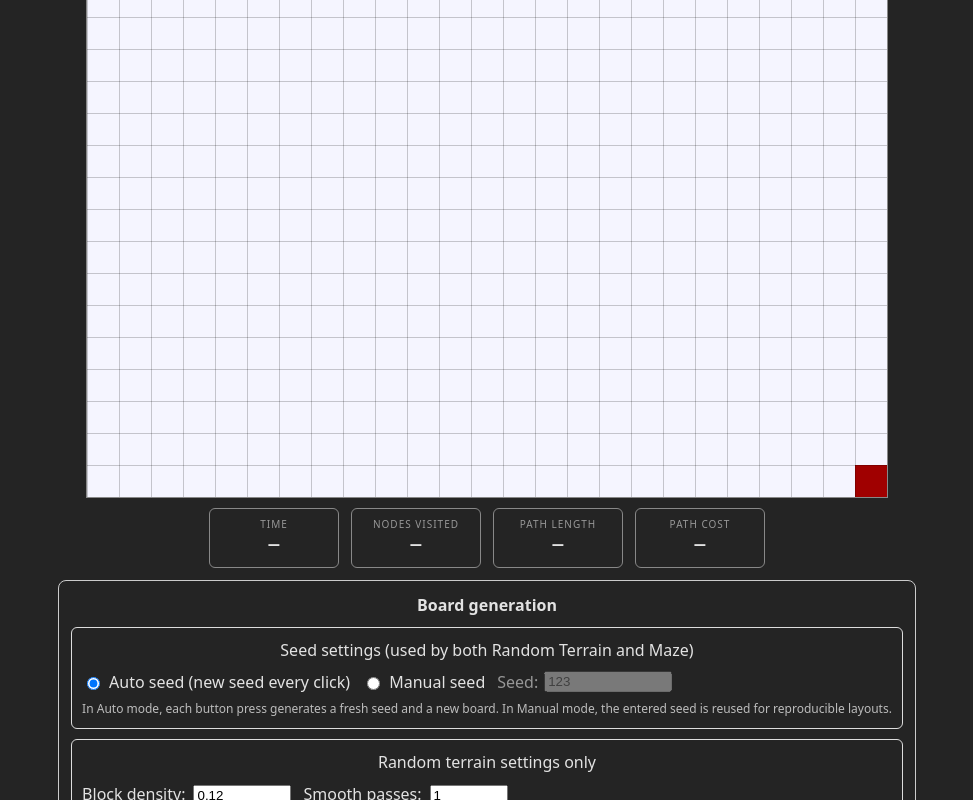
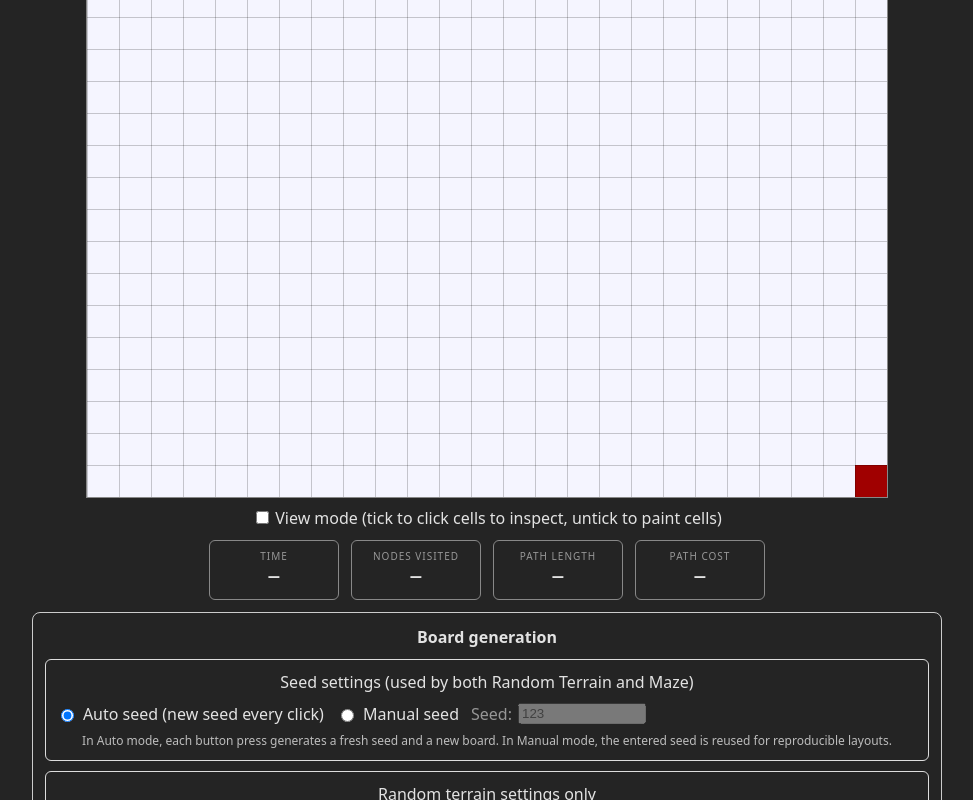
Before and after one commit to yud08/Pathfinding-Visualizer, a React (Vite) app: page / in a window 1280 px wide. Shown: the part 832-1632 px from the top of the page, without its empty margins (153-1126 px from the left). Built offline with nearby package versions, Linux system fonts and the light colour scheme.

Commit message:
protoype v1.0 part 2

```diff
--- a/src/App.tsx
+++ b/src/App.tsx
@@ -86,6 +86,8 @@ export default function App() {
   const [paintWeight, setPaintWeight] = useState(500);
   const [paintBlocked, setPaintBlocked] = useState(true);
 
+  const [viewMode, setViewMode] = useState(false);
+
   brush.mode = mode;
   brush.shape = shape;
   brush.setSize(brushSize);
@@ -108,6 +110,7 @@ export default function App() {
   const [smoothPasses, setSmoothPasses] = useState(1);
 
   function handleCellClick(index: number) {
+    if (!viewMode) return;
     setInspectedIndex(prev => prev === index ? null : index);
   }
 
@@ -235,6 +238,11 @@ export default function App() {
   const [metricPathLen, setMetricPathLen] = useState<number | null>(null);
   const [metricCost,    setMetricCost]    = useState<number | null>(null);
 
+  const [metricTimeB,    setMetricTimeB]    = useState<number | null>(null);
+  const [metricNodesB,   setMetricNodesB]   = useState<number | null>(null);
+  const [metricPathLenB, setMetricPathLenB] = useState<number | null>(null);
+  const [metricCostB,    setMetricCostB]    = useState<number | null>(null);
+
 function stopRunTimer() {
   if (timerRef.current !== null) {
     window.clearInterval(timerRef.current);
@@ -254,6 +262,10 @@ function resetAlgorithmRun(reason = "No algorithm running.") {
   setMetricNodes(null);
   setMetricPathLen(null);
   setMetricCost(null);
+  setMetricTimeB(null);
+  setMetricNodesB(null);
+  setMetricPathLenB(null);
+  setMetricCostB(null);
 }
 
 
@@ -398,16 +410,33 @@ function initialiseAlgorithmRun(algo: AlgoChoice) {
         if (ra) {
           const outcome = ra.step();
           setAlgoOverlay({ ...ra.overlay } as any);
-          if (outcome === "continue") doneA = false;
-          else runnerRef.current = null;
+          if (outcome === "continue") {
+            doneA = false;
+          } else {
+            const ov = ra.overlay;
+            const fp = ov.finalPath ?? [];
+            setMetricTime(startTimeRef.current ? performance.now() - startTimeRef.current : 0);
+            setMetricNodes(Array.from(ov.visited).reduce((s, v) => s + v, 0));
+            setMetricPathLen(fp.length);
+            setMetricCost("gCost" in ov && fp.length > 0 ? (ov as any).gCost[fp[fp.length - 1]] : 0);
+            runnerRef.current = null;
+          }
         }
         if (rb) {
           const outcome = rb.step();
           setOverlayB({ ...rb.overlay } as any);
-          if (outcome === "continue") doneB = false;
-          else runnerBRef.current = null;
+          if (outcome === "continue") {
+            doneB = false;
+          } else {
+            const ov = rb.overlay;
+            const fp = ov.finalPath ?? [];
+            setMetricTimeB(startTimeRef.current ? performance.now() - startTimeRef.current : 0);
+            setMetricNodesB(Array.from(ov.visited).reduce((s, v) => s + v, 0));
+            setMetricPathLenB(fp.length);
+            setMetricCostB("gCost" in ov && fp.length > 0 ? (ov as any).gCost[fp[fp.length - 1]] : 0);
+            runnerBRef.current = null;
           }
-
+        }
         bumpRender();
         if (doneA && doneB) {
           stopRunTimer();
@@ -464,14 +493,32 @@ function initialiseAlgorithmRun(algo: AlgoChoice) {
       if (ra) {
         const outcome = ra.step();
         setAlgoOverlay({ ...ra.overlay } as any);
-        if (outcome === "continue") doneA = false;
-        else runnerRef.current = null;
+        if (outcome === "continue") {
+          doneA = false;
+        } else {
+          const ov = ra.overlay;
+          const fp = ov.finalPath ?? [];
+          setMetricTime(startTimeRef.current ? performance.now() - startTimeRef.current : 0);
+          setMetricNodes(Array.from(ov.visited).reduce((s, v) => s + v, 0));
+          setMetricPathLen(fp.length);
+          setMetricCost("gCost" in ov && fp.length > 0 ? (ov as any).gCost[fp[fp.length - 1]] : 0);
+          runnerRef.current = null;
+        }
       }
       if (rb) {
         const outcome = rb.step();
         setOverlayB({ ...rb.overlay } as any);
-        if (outcome === "continue") doneB = false;
-        else runnerBRef.current = null;
+        if (outcome === "continue") {
+          doneB = false;
+        } else {
+          const ov = rb.overlay;
+          const fp = ov.finalPath ?? [];
+          setMetricTimeB(startTimeRef.current ? performance.now() - startTimeRef.current : 0);
+          setMetricNodesB(Array.from(ov.visited).reduce((s, v) => s + v, 0));
+          setMetricPathLenB(fp.length);
+          setMetricCostB("gCost" in ov && fp.length > 0 ? (ov as any).gCost[fp[fp.length - 1]] : 0);
+          runnerBRef.current = null;
+        }
       }
 
       bumpRender();
@@ -799,6 +846,7 @@ useEffect(() => {
           return <span key={i} style={{ display: "inline-block", width: 12, height: 12, background: `rgb(${t},${t},255)` }} />;
         })}
       </span>
+      <span><span style={{ display: "inline-block", width: 12, height: 12, background: "rgba(255,100,100,0.7)", marginRight: 4 }} />Inspected</span>
     </div>
 {compareMode ? (
   <div style={{ display: "flex", gap: 16, justifyContent: "center" }}>
@@ -812,8 +860,9 @@ useEffect(() => {
         renderTick={renderTick}
         onGridMutated={handleGridMutated}
         overlay={algoOverlay}
-        canEdit={runStatus !== "running"}
+        canEdit={runStatus !== "running" && !viewMode}
         onCellClick={handleCellClick}
+        inspectedIndex={inspectedIndex}
       />
     </div>
     <div style={{ flex: 1 }}>
@@ -828,6 +877,7 @@ useEffect(() => {
         overlay={overlayB}
         canEdit={false}
         onCellClick={handleCellClick}
+        inspectedIndex={inspectedIndex}
       />
     </div>
   </div>
@@ -838,22 +888,42 @@ useEffect(() => {
         renderTick={renderTick}
         onGridMutated={handleGridMutated}
         overlay={algoOverlay}
-        canEdit={runStatus !== "running"}
+        canEdit={runStatus !== "running" && !viewMode}
         onCellClick={handleCellClick}
+        inspectedIndex={inspectedIndex}
       />
     )}
-    {renderInspector()}
 
-    <div style={{ display: "flex", gap: 12, marginTop: 10, flexWrap: "wrap", justifyContent: "center" }}>
+    <div>
+      <label style={{ marginTop: 8, display: "block" }}>
+        <input
+          type="checkbox"
+          checked={viewMode}
+          onChange={(e) => {
+            setViewMode(e.target.checked);
+            if (!e.target.checked) setInspectedIndex(null);
+          }}
+          style={{ marginRight: 6 }}
+        />
+        View mode (tick to click cells to inspect, untick to paint cells)
+      </label>
+      {viewMode && renderInspector()}
+    </div>
+
+    {compareMode ? (
+      <div style={{ display: "flex", gap: 32, marginTop: 10, justifyContent: "center", flexWrap: "wrap" }}>
         {[
-        { label: "Time",          val: metricTime    !== null
-            ? `${metricTime.toFixed(1)} ms` : "—" },
-        { label: "Nodes visited", val: metricNodes   !== null
-            ? String(metricNodes)           : "—" },
-        { label: "Path length",   val: metricPathLen !== null
-            ? String(metricPathLen)         : "—" },
-        { label: "Path cost",     val: metricCost    !== null
-            ? metricCost.toFixed(1)         : "—" },
+          { title: selectedAlgo, time: metricTime,  nodes: metricNodes,  pathLen: metricPathLen,  cost: metricCost  },
+          { title: compareAlgo,  time: metricTimeB, nodes: metricNodesB, pathLen: metricPathLenB, cost: metricCostB },
+        ].map(({ title, time, nodes, pathLen, cost }) => (
+          <div key={title}>
+            <div style={{ textAlign: "center", fontWeight: 600, marginBottom: 6 }}>{title}</div>
+            <div style={{ display: "flex", gap: 12, flexWrap: "wrap", justifyContent: "center" }}>
+              {[
+                { label: "Time",          val: time    !== null ? `${time.toFixed(1)} ms` : "—" },
+                { label: "Nodes visited", val: nodes   !== null ? String(nodes)            : "—" },
+                { label: "Path length",   val: pathLen !== null ? String(pathLen)          : "—" },
+                { label: "Path cost",     val: cost    !== null ? cost.toFixed(1)          : "—" },
               ].map(({ label, val }) => (
                 <div key={label} style={{
                   padding: "8px 14px",
@@ -862,24 +932,35 @@ useEffect(() => {
                   textAlign: "center",
                   minWidth: 100,
                 }}>
-          <div style={{
-            fontSize: 10,
-            opacity: 0.6,
-            textTransform: "uppercase",
-            letterSpacing: 1
-          }}>
-            {label}
+                  <div style={{ fontSize: 10, opacity: 0.6, textTransform: "uppercase", letterSpacing: 1 }}>{label}</div>
+                  <div style={{ fontSize: 18, fontWeight: 700, fontFamily: "monospace" }}>{val}</div>
                 </div>
-          <div style={{
-            fontSize: 18,
-            fontWeight: 700,
-            fontFamily: "monospace"
-          }}>
-            {val}
+              ))}
             </div>
           </div>
         ))}
       </div>
+    ) : (
+      <div style={{ display: "flex", gap: 12, marginTop: 10, flexWrap: "wrap", justifyContent: "center" }}>
+        {[
+          { label: "Time",          val: metricTime    !== null ? `${metricTime.toFixed(1)} ms` : "—" },
+          { label: "Nodes visited", val: metricNodes   !== null ? String(metricNodes)            : "—" },
+          { label: "Path length",   val: metricPathLen !== null ? String(metricPathLen)          : "—" },
+          { label: "Path cost",     val: metricCost    !== null ? metricCost.toFixed(1)          : "—" },
+        ].map(({ label, val }) => (
+          <div key={label} style={{
+            padding: "8px 14px",
+            border: "1px solid #888",
+            borderRadius: 6,
+            textAlign: "center",
+            minWidth: 100,
+          }}>
+            <div style={{ fontSize: 10, opacity: 0.6, textTransform: "uppercase", letterSpacing: 1 }}>{label}</div>
+            <div style={{ fontSize: 18, fontWeight: 700, fontFamily: "monospace" }}>{val}</div>
+          </div>
+        ))}
+      </div>
+    )}
 
     <div style={{ marginTop: 12, padding: 12, border: "1px solid #ccc", borderRadius: 8 }}>
           <div style={{ fontWeight: 600, marginBottom: 10 }}>Board generation</div>
--- a/src/render/canvasRenderer.ts
+++ b/src/render/canvasRenderer.ts
@@ -4,6 +4,7 @@ import type { WeightedOverlay } from "../algo/weighted";
 
 type DrawGridOptions = {
   overlay?: (UnweightedOverlay | WeightedOverlay) | null;
+  inspectedIndex?: number | null;
 };
 
 function weightToColor(w: number): string {
@@ -63,7 +64,7 @@ export function drawGrid(
   grid: GridState,
   options: DrawGridOptions = {}
 ) {
-  const { overlay = null } = options;
+  const { overlay = null, inspectedIndex = null } = options;
 
   // recompute integer pixel boundaries to avoid fractional seams
   const xBound: number[] = new Array(grid.width + 1);
@@ -104,6 +105,11 @@ export function drawGrid(
       }
       ctx.fillRect(x0, y0, w, h);
 
+      // inspected cell highlight
+      if (i === inspectedIndex) {
+        ctx.fillStyle = "rgba(255, 100, 100, 0.45)";
+        ctx.fillRect(x0, y0, w, h);
+      }
     }
   }
 
--- a/src/ui/CanvasGrid.tsx
+++ b/src/ui/CanvasGrid.tsx
@@ -12,6 +12,7 @@ type Props = {
   overlay?: UnweightedOverlay | null;
   canEdit?: boolean;
   onCellClick?: (index: number) => void;
+  inspectedIndex?: number | null;
 };
 
 export default function CanvasGrid({
@@ -22,6 +23,7 @@ export default function CanvasGrid({
   overlay = null,
   canEdit = true,
   onCellClick,
+  inspectedIndex = null,
 }: Props) {
   const canvasRef = useRef<HTMLCanvasElement | null>(null);
   const paintingRef = useRef(false);
@@ -34,9 +36,10 @@ export default function CanvasGrid({
 
     drawGrid(ctx, canvas.width, canvas.height, grid, {
       overlay,
+      inspectedIndex,
     });
 
-  }, [grid, renderTick, overlay]);
+  }, [grid, renderTick, overlay, inspectedIndex]);
 
   return (
     <div style={{ marginTop: 16, display: "flex", justifyContent: "center" }}>
```
Lines whose indentation alone changed are shown as unchanged.
